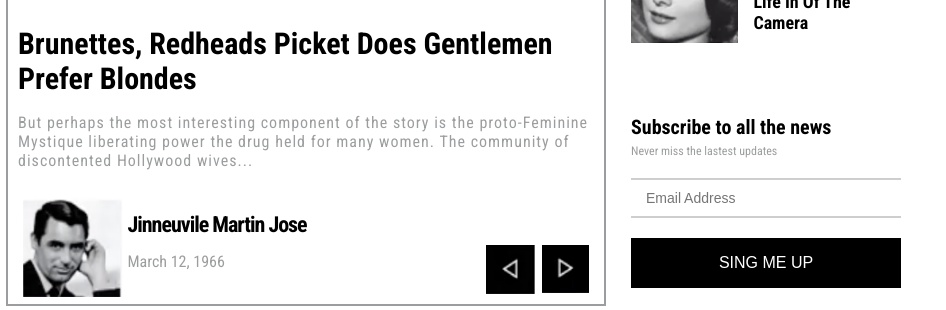
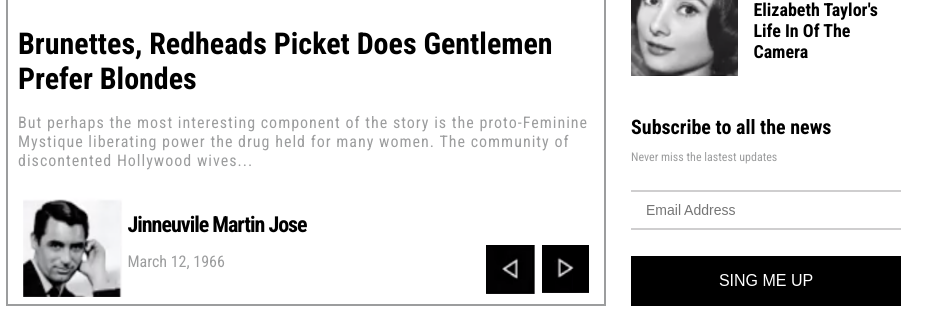
Before and after one commit to den-velez/newspaper-replica, a website: page pug/index.pug in a window 1280 px wide. Shown: the part 649-959 px from the top of the page, 334-1280 px from the left. Drawn offline with nearby package versions, Linux system fonts and the light colour scheme; files that its build step writes are made by us from their sources.

Commit message:
fixed aling in main-popularNews

```diff
--- a/sass/components/_popularNews.scss
+++ b/sass/components/_popularNews.scss
@@ -52,6 +52,7 @@
   height: 30%;
   display: flex;
   flex-direction: column;
+  justify-content: space-between;
   &-title {
     margin: 5px 0;
     font-size: 20px;
@@ -82,7 +83,7 @@
 //pug mixin
 .popularnews {
   width: 100%;
-  height: 30%;
+  height: 33%;
   display: flex;
   align-items: center;
   border-bottom: 2px solid $colorAlternativo2;
```
Also changed, not shown: css/styles.css.
